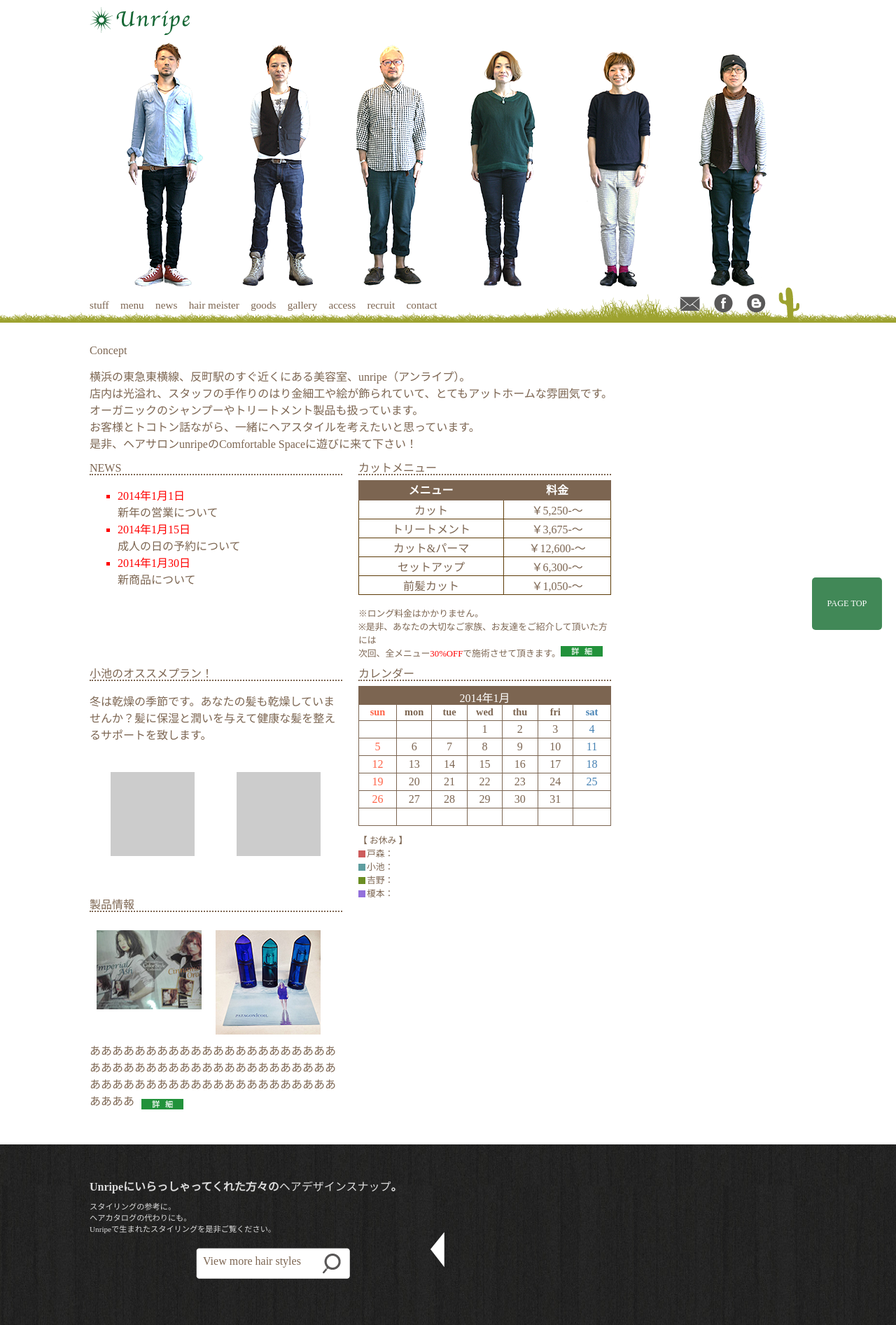
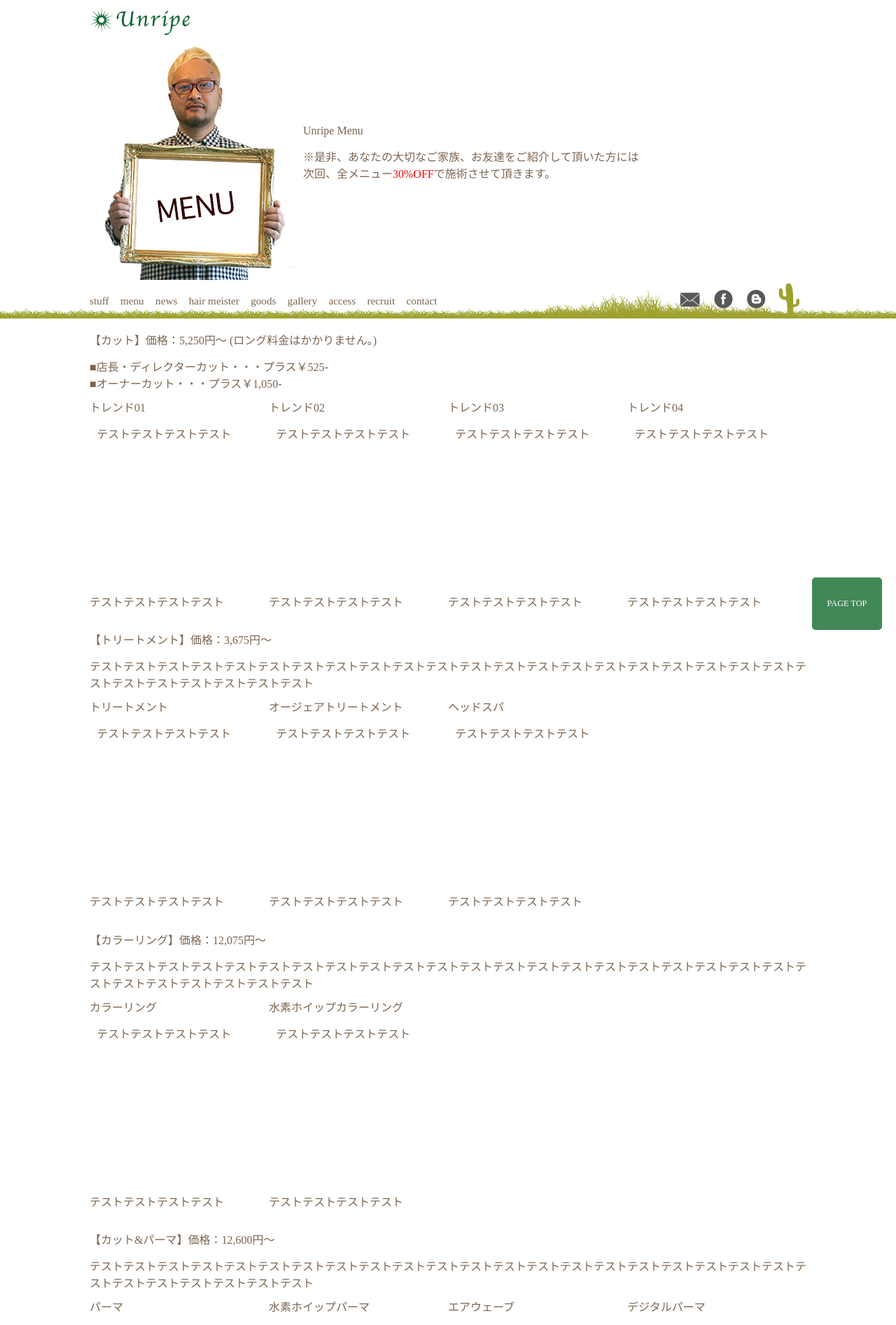
Before and after one commit to h-ishikawa/unripe-sun.com, a PHP site: page /menus/index.php in a window 1280 px wide. Shown: the top 1893 px of the page at 70% size. Run offline with PHP 8.4, Linux system fonts and the light colour scheme; data that the repository does not hold is empty; some libraries are stand-ins or nearby versions.

Commit message:
仮メニューページ作成

```diff
--- a/index.php
+++ b/index.php
@@ -137,6 +137,10 @@ foreach($Schedule->result as $result) {
           			<td>￥3,675-〜</td>
           		</tr>
           		<tr>
+          			<td>カラーリング</td>
+          			<td>￥12,075-〜</td>
+          		</tr>
+          		<tr>
           			<td>カット&パーマ</td>
           			<td>￥12,600-〜</td>
           		</tr>
@@ -150,13 +154,13 @@ foreach($Schedule->result as $result) {
           		</tr>
           	</tbody>
           </table>
-          <p class="point">※ロング料金はかかりません。<br />※是非、あなたの大切なご家族、お友達をご紹介して頂いた方には<br />次回、全メニュー<span class="price-off">30%OFF</span>で施術させて頂きます。<img src="images/home/menu-details.png" alt="メニュー詳細ボタン" /></p>
+          <p class="point">※店長・ディレクターカット・・・プラス￥525-<br />※オーナーカット・・・プラス￥1,050-<br />※ロング料金はかかりません。<br />※是非、あなたの大切なご家族、お友達をご紹介して頂いた方には<br />次回、全メニュー<span class="price-off">30%OFF</span>で施術させて頂きます。<img src="images/home/menu-details.png" alt="メニュー詳細ボタン" /></p>
         </div><!--
 
      --><div class="panel plan">
           <h3>小池のオススメプラン！</h3>
-          <p>冬は乾燥の季節です。あなたの髪も乾燥していませんか？髪に保湿と潤いを与えて健康な髪を整えるサポートを致します。</p><p class="panel plan_img"><img src="images/home/test_img.jpg" alt="test" /><!--
-          --><img src="images/home/test_img.jpg" alt="test" /></p>
+          <p>冬は乾燥の季節です。あなたの髪も乾燥していませんか？髪に保湿と潤いを与えて健康な髪を整えるサポートを致します。</p><p class="panel plan_img"><img src="images/home/test_img.jpg" alt="unripeプラン1" /><!--
+          --><img src="images/home/test_img.jpg" alt="unripeプラン2" /></p>
         </div><!--
 
      --><div class="panel calendar">
@@ -199,14 +203,7 @@ foreach($Schedule->result as $result) {
 
      --><div class="panel privilege">
           <h3>製品情報</h3>
-          <!--<ul>
-            <li>シャンプー</li>
-            <li>トリートメント</li>
-            <li>ヘアカラー</li>
-            <li>パーマ</li>
-          </ul>
-          -->
-          <p><img src="images/home/product01.jpg" /><img src="images/home/product02.jpg" /><br />ああああああああああああああああああああああああああああああああああああああああああああああああああああああああああああああああああああああ<img src="images/home/menu-details.png" alt="メニュー詳細ボタン" /></p>
+          <p><img src="images/home/product01.jpg" alt="unripe製品1" /><img src="images/home/product02.jpg"／alt="unripe製品2" /><br />ああああああああああああああああああああああああああああああああああああああああああああああああああああああああああああああああああああああ<img src="images/home/menu-details.png" alt="メニュー詳細ボタン" /></p>
         </div>
     	</div><!--
 
--- /dev/null
+++ b/menus/index.php
@@ -0,0 +1,186 @@
+<!DOCTYPE html>
+<html>
+<head>
+<meta http-equiv="Content-Type" content="text/html; charset=utf-8">
+<meta http-equiv="X-UA-Compatible" content="chrome=1,IE=9">
+<meta http-equiv="X-UA-Compatible" content="IE=8">
+<title>Unripe| menu</title>
+<meta name="keywords" content="">
+<meta name="description" content="">
+<meta http-equiv="Content-Script-Type" content="text/javascript">
+<meta http-equiv="Content-Style-Type" content="text/css">
+<meta name="viewport" content="width=device-width initial-scale=1.0" />
+<link rel="icon" href="/images/favicon.ico" type="image/x-icon">
+<link rel="shortcut icon" href="/images/favicon.ico" type="image/x-icon">
+<link rel="apple-touch-icon" href="/images/iphone.jpg">
+<link type="text/css" rel="stylesheet" href="/stylesheets/common.css" media="all" charset="utf-8">
+<link type="text/css" rel="stylesheet" href="/stylesheets/lightbox.css" media="all" charset="utf-8">
+<script type='text/javascript' src='/javascripts/jquery/jquery-1.10.2.min.js'></script>
+<script type='text/javascript' src='/javascripts/jquery/jquery.easing.1.3.js'></script>
+<script type='text/javascript' src='/javascripts/jquery/lightbox-2.6.min.js'></script>
+<script type='text/javascript' src='/javascripts/unripe.js'></script>
+<script type='text/javascript' src='/javascripts/unripe/index.js'></script>
+<script type='text/javascript' src='/javascripts/unripe/scroll.js'></script>
+<script>
+  (function(d, s, id) {
+    var js, fjs = d.getElementsByTagName(s)[0];
+    if (d.getElementById(id)) return;
+    js = d.createElement(s); js.id = id;
+    js.src = "//connect.facebook.net/ja_JP/all.js#xfbml=1&appId=337089699705595";
+    fjs.parentNode.insertBefore(js, fjs);
+  }(document, 'script', 'facebook-jssdk'));
+</script>
+</head>
+<body class="menus">
+  <div class="header">
+    <div id="header" class="container">
+      <? require_once('../partials/menus/header.php') ?>
+    </div>
+  </div>
+
+  <div class="navigation">
+    <div id="navigation" class="container">
+      <? require_once('../partials/navigation.php') ?>
+    </div>
+  </div>
+
+  <div class="contents">
+    <div id="contents" class="container">
+
+      <div class="menu">
+          <h3>【カット】価格：5,250円〜 (ロング料金はかかりません。)</h3>
+          <p>■店長・ディレクターカット・・・プラス￥525-<br />■オーナーカット・・・プラス￥1,050-
+            </p>
+        </div>
+
+      <div class="panel m-detail">
+          <h3>トレンド01</h3>
+          <p><img src="" />テストテストテストテストテストテストテストテスト
+          </p>
+        </div><!--
+
+     --><div class="panel m-detail">
+          <h3>トレンド02</h3>
+          <p><img src="" />テストテストテストテストテストテストテストテスト
+            </p>
+        </div><!--
+
+     --><div class="panel m-detail">
+          <h3>トレンド03</h3>
+          <p><img src="" />テストテストテストテストテストテストテストテスト
+            </p>
+        </div><!--
+
+     --><div class="panel m-detail">
+          <h3>トレンド04</h3>
+          <p><img src="" />テストテストテストテストテストテストテストテスト
+            </p>
+        </div>
+
+      <div class="menu">
+          <h3>【トリートメント】価格：3,675円〜</h3>
+          <p>テストテストテストテストテストテストテストテストテストテストテストテストテストテストテストテストテストテストテストテストテストテストテストテストテストテストテストテスト
+            </p>
+        </div>
+
+      <div class="panel m-detail">
+          <h3>トリートメント</h3>
+          <p><img src="" />テストテストテストテストテストテストテストテスト
+            </p>
+        </div><!--
+
+     --><div class="panel m-detail">
+          <h3>オージェアトリートメント</h3>
+          <p><img src="" />テストテストテストテストテストテストテストテスト
+            </p>
+        </div><!--
+
+     --><div class="panel m-detail">
+          <h3>ヘッドスパ</h3>
+          <p><img src="" />テストテストテストテストテストテストテストテスト
+            </p>
+        </div>
+
+      <div class="menu">
+          <h3>【カラーリング】価格：12,075円〜</h3>
+          <p>テストテストテストテストテストテストテストテストテストテストテストテストテストテストテストテストテストテストテストテストテストテストテストテストテストテストテストテスト
+            </p>
+        </div>
+
+      <div class="panel m-detail">
+          <h3>カラーリング</h3>
+          <p><img src="" />テストテストテストテストテストテストテストテスト
+          </p>
+        </div><!--
+
+     --><div class="panel m-detail">
+          <h3>水素ホイップカラーリング</h3>
+          <p><img src="" />テストテストテストテストテストテストテストテスト
+            </p>
+        </div>
+
+     <div class="menu">
+          <h3>【カット&amp;パーマ】価格：12,600円〜</h3>
+          <p>テストテストテストテストテストテストテストテストテストテストテストテストテストテストテストテストテストテストテストテストテストテストテストテストテストテストテストテスト
+            </p>
+        </div>
+
+      <div class="panel m-detail">
+          <h3>パーマ</h3>
+          <p><img src="" />テストテストテストテストテストテストテストテスト
+            </p>
+        </div><!--
+
+     --><div class="panel m-detail">
+          <h3>水素ホイップパーマ</h3>
+          <p><img src="" />テストテストテストテストテストテストテストテスト
+            </p>
+        </div><!--
+
+     --><div class="panel m-detail">
+          <h3>エアウェーブ</h3>
+          <p><img src="" />テストテストテストテストテストテストテストテスト
+            </p>
+        </div><!--
+
+     --><div class="panel m-detail">
+          <h3>デジタルパーマ</h3>
+          <p><img src="" />テストテストテストテストテストテストテストテスト
+            </p>
+        </div><!--
+
+     --><div class="panel m-detail">
+          <h3>水素ホイップデジタルパーマ</h3>
+          <p><img src="" />テストテストテストテストテストテストテストテスト
+            </p>
+        </div>
+
+    <div class="menu">
+          <h3>【スタイリング】</h3>
+          <p>テストテストテストテストテストテストテストテストテストテストテストテストテストテストテストテストテストテストテストテストテストテストテストテストテストテストテストテスト
+            </p>
+        </div>
+
+      <div class="panel m-detail">
+          <h3>セットアップ</h3>
+          <p><img src="" />テストテストテストテストテストテストテストテスト<br />価格：3,600円〜
+            </p>
+        </div><!--
+
+     --><div class="panel m-detail">
+          <h3>前髪カット</h3>
+          <p><img src="" />テストテストテストテストテストテストテストテスト<br />価格：1,050円〜
+            </p>
+        </div>
+    </div>
+  </div>
+
+  <a class="pageTop" href="#header">PAGE TOP</a></p>
+
+  <div class="footer">
+    <div id="footer" class="container">
+      <? require_once('../partials/footer.php') ?>
+    </div>
+  </div>
+</body>
+</html>
--- /dev/null
+++ b/partials/menus/header.php
@@ -0,0 +1,14 @@
+<?php
+$uri = $_SERVER['REQUEST_URI'];
+$replaceUrl = preg_replace('/\//', ' ', $uri);
+?>
+
+<h1 onclick="Javascript: location.href='/'">Unripe</h1>
+
+<div class="panel"><!--
+--><a class="stuff yoshino" href=""><img src="../../images/menus/yoshino.gif" /></a></div><!--
+      --><div class="panel"><h2>Unripe Menu</h2>
+    				<p class="point">※是非、あなたの大切なご家族、お友達をご紹介して頂いた方には<br />
+    				次回、全メニュー<span class="price-off">30%OFF</span>で施術させて頂きます。
+            </p>
+      </div>
--- a/partials/navigation.php
+++ b/partials/navigation.php
@@ -16,8 +16,8 @@ $replaceUrl = preg_replace('/\//', ' ', $uri);
     </div><!--
 
  --><div class="panel properties">
-      <a class="panel" href="/contacts"><img src="/images/mail.png" alt=""></a><!--
-   --><a class="panel" href="http://www.facebook.com/pages/Unripe/209519589110505" target="_blank"><img src="/images/facebook.png" alt=""></a><!--
-   --><a class="panel" href="/contacts" target="_blank"><img src="/images/blogger.png" alt=""></a><!--
+      <a class="panel" href="/contacts"><img src="/images/mail.png" alt="お問い合わせ"></a><!--
+   --><a class="panel" href="http://www.facebook.com/pages/Unripe/209519589110505" target="_blank"><img src="/images/facebook.png" alt="facebook"></a><!--
+   --><a class="panel" href="http://unripe-sun.blogspot.jp" target="_blank"><img src="/images/blogger.png" alt="blogger"></a><!--
    --><img class="panel cactus" src="/images/cactus.png" class="panel" alt="">
     </div>
--- a/stylesheets/common.css
+++ b/stylesheets/common.css
@@ -78,6 +78,10 @@ h1, h2, h3, h4, h5, h6, strong, em {
   display: inline-block;
   vertical-align: middle;
 //TODO: 横並びのものは、floatを使用せずinline-blockで。
+}
+
+.price-off {
+  color: red;
 }
 
 /*
@@ -479,7 +483,7 @@ h1, h2, h3, h4, h5, h6, strong, em {
  */
  .home .contents .privilege img{
   margin: 10px 10px;
-  vertical-align: top;
+  vertical-align: middle;
 }
 .home .contents .privilege li{
   list-style-type: square;
@@ -583,3 +587,64 @@ h1, h2, h3, h4, h5, h6, strong, em {
   right: 0;
   background: url('/images/home/next.png') 0 0;
 }
+
+/*
+ ** menus
+ */
+
+/*
+ ** menus header
+ */
+.menus .header {
+  padding: 10px 0 0;
+}
+/*
+ ** menus navigation
+ */
+.menus .navigation {
+  height: 51px;
+  background: url('/images/home/bush.png') repeat-x 0 bottom;
+}
+
+.menus .navigation .container {
+  height: 51px;
+  background: url('/images/home/bush-front.png') no-repeat 600px bottom;
+}
+
+.menus .navigation img.cactus {
+  display: inline-block;
+}
+/*
+ ** menus contents
+ */
+.menus .contents {
+	margin: 1.5em 0;
+}
+
+.menus .contents .container .panel:first-child {
+	width: 100%;
+  vertical-align: top;
+  margin-top:0.5em;
+}
+/*
+ ** menus contents menu
+ */
+.menus .contents .menu{
+	width: 100%;
+	min-height: 5em;
+  vertical-align: top;
+}
+
+.menus .contents .m-detail{
+	width: 20%;
+  padding: 0 5% 2% 0;
+	min-height: 15em;
+  vertical-align: top;
+}
+
+.menus .contents .m-detail img{
+	width: 95%;
+  padding: 0 5% 0 0;
+	min-height: 15em;
+  vertical-align: top;
+}
```
Also changed, not shown: images/home/footer_bg.gif (added), images/home/title.jpg (added), images/menus/yoshino.gif (added), images/menus/yoshino.jpg (added), images/menus/yoshino.png (added).
